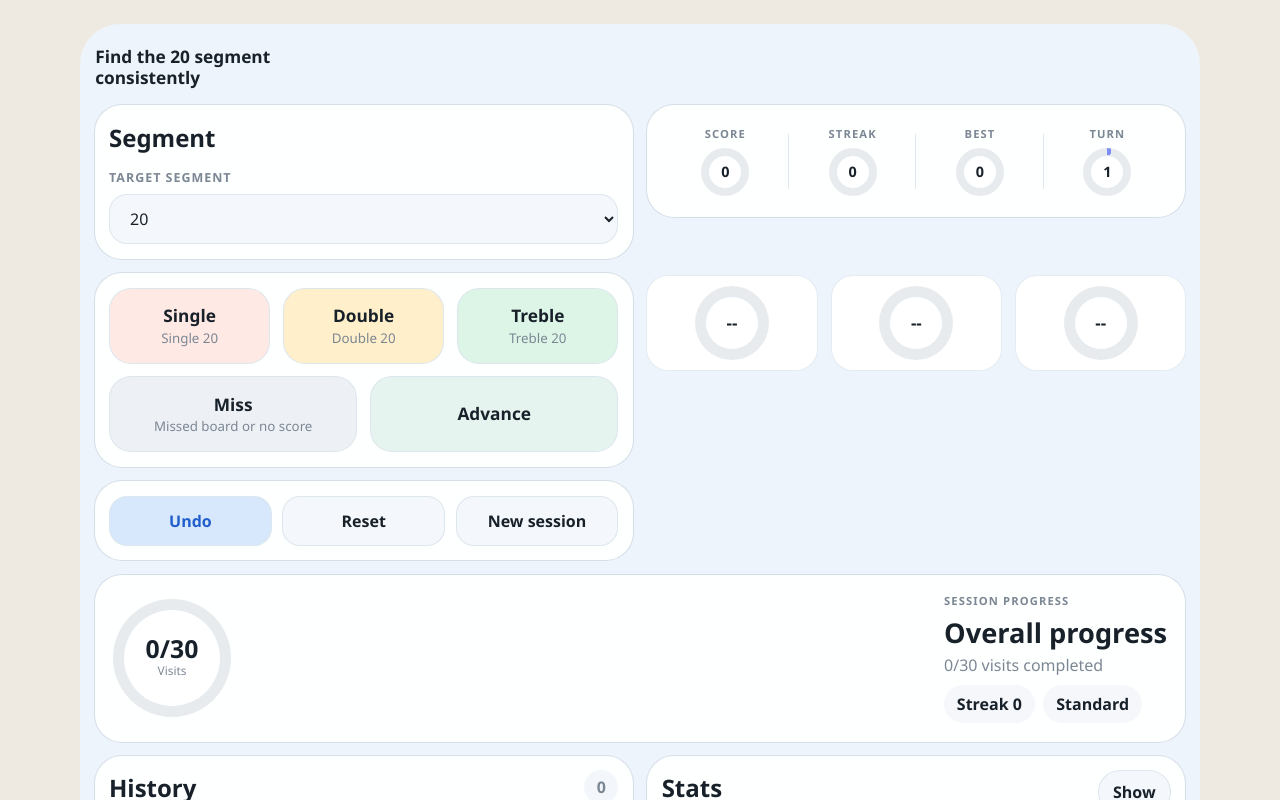
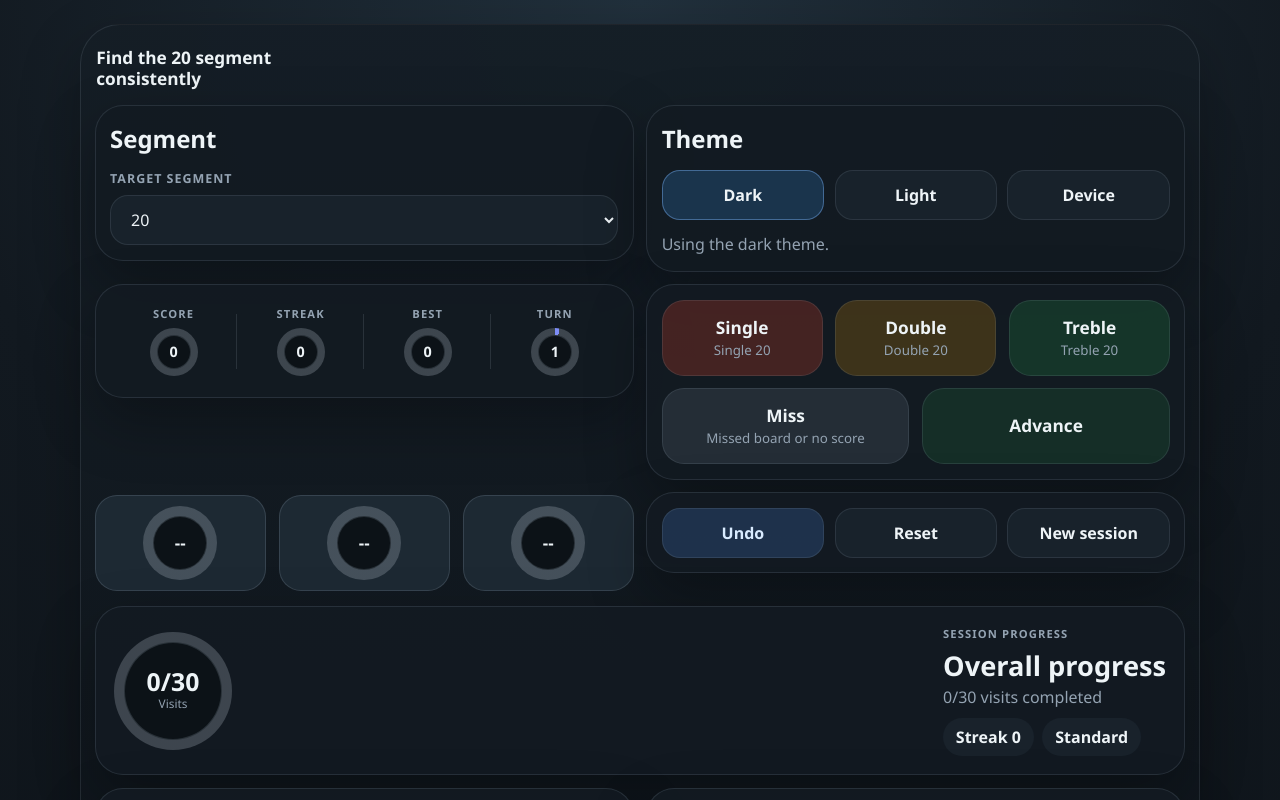
Before and after one commit to spenc259/Dart-Segment-Trainer, a React (Vite) app: page / in a window 1280 px wide. Shown: the top 800 px of the page. Built offline with nearby package versions, Linux system fonts and the light colour scheme.

Commit message:
Add theme preferences

```diff
--- a/src/App.tsx
+++ b/src/App.tsx
@@ -23,6 +23,22 @@ import {
 } from "./lib/gameEngine";
 import type { DartResult, GameModeId, SessionStats } from "./types/game";
 import { DEFAULT_TARGET_SEGMENT, formatDartResult, gameModes, targetSegmentOptions } from "./lib/gameModes";
+
+type ThemePreference = "dark" | "light" | "device";
+
+const THEME_STORAGE_KEY = "twenty-lock-theme-v1";
+
+const getStoredThemePreference = (): ThemePreference => {
+  const storedPreference = window.localStorage.getItem(THEME_STORAGE_KEY);
+
+  if (storedPreference === "light" || storedPreference === "device" || storedPreference === "dark") {
+    return storedPreference;
+  }
+
+  return "dark";
+};
+
+const getSystemPrefersDark = () => window.matchMedia("(prefers-color-scheme: dark)").matches;
 
 const getRingStyle = (progress: number, color: string): CSSProperties => {
   const clampedProgress = Math.max(0, Math.min(progress, 100));
@@ -53,10 +69,34 @@ function App() {
     hydrateSession(window.localStorage.getItem(STORAGE_KEY)),
   );
   const [statsExpanded, setStatsExpanded] = useState(false);
+  const [themePreference, setThemePreference] = useState<ThemePreference>(getStoredThemePreference);
+  const [systemPrefersDark, setSystemPrefersDark] = useState(getSystemPrefersDark);
 
   useEffect(() => {
     saveSession(session);
   }, [session]);
+
+  useEffect(() => {
+    const mediaQuery = window.matchMedia("(prefers-color-scheme: dark)");
+    const handleChange = (event: MediaQueryListEvent) => {
+      setSystemPrefersDark(event.matches);
+    };
+
+    setSystemPrefersDark(mediaQuery.matches);
+    mediaQuery.addEventListener("change", handleChange);
+
+    return () => {
+      mediaQuery.removeEventListener("change", handleChange);
+    };
+  }, []);
+
+  const resolvedTheme = themePreference === "device" ? (systemPrefersDark ? "dark" : "light") : themePreference;
+
+  useEffect(() => {
+    document.documentElement.dataset.theme = resolvedTheme;
+    document.documentElement.style.colorScheme = resolvedTheme;
+    window.localStorage.setItem(THEME_STORAGE_KEY, themePreference);
+  }, [resolvedTheme, themePreference]);
 
   const mode = gameModes[session.modeId];
   const visitLimit = getSessionVisitLimit(session);
@@ -170,6 +210,30 @@ function App() {
             ))}
           </select>
         </label>
+      </section>
+
+      <section className="card secondary-panel theme-panel">
+        <div className="section-heading">
+          <h2>Theme</h2>
+        </div>
+        <div className="theme-switcher" role="group" aria-label="Theme preference">
+          {(["dark", "light", "device"] as const).map((option) => (
+            <button
+              key={option}
+              type="button"
+              className={`theme-button ${themePreference === option ? "selected" : ""}`}
+              aria-pressed={themePreference === option}
+              onClick={() => setThemePreference(option)}
+            >
+              {option === "device" ? "Device" : option[0].toUpperCase() + option.slice(1)}
+            </button>
+          ))}
+        </div>
+        <p className="progress-support">
+          {themePreference === "device"
+            ? `Using your device preference. Current theme: ${resolvedTheme}.`
+            : `Using the ${resolvedTheme} theme.`}
+        </p>
       </section>
 
       <section className="card summary-bar" aria-label="Live stats">
--- a/src/index.css
+++ b/src/index.css
@@ -1,24 +1,84 @@
 :root {
-  color-scheme: light;
+  color-scheme: dark;
   font-family: "Aptos", "Segoe UI Variable Text", "Segoe UI", sans-serif;
   line-height: 1.5;
   font-weight: 400;
-  color: #1b2530;
-  background: #efeae1;
+  color: #eef4f7;
+  background: #0a1015;
   font-synthesis: none;
   text-rendering: optimizeLegibility;
   -webkit-font-smoothing: antialiased;
   -moz-osx-font-smoothing: grayscale;
+  --ink: #eef4f7;
+  --ink-soft: #94a3b2;
+  --page-bg: radial-gradient(circle at top, #21303c 0%, #121920 35%, #090d11 100%);
+  --shell: linear-gradient(180deg, rgba(21, 30, 38, 0.98), rgba(10, 14, 19, 0.98));
+  --shell-border: rgba(161, 179, 193, 0.14);
+  --card: rgba(19, 27, 34, 0.92);
+  --card-border: rgba(150, 168, 183, 0.16);
+  --card-shadow: 0 24px 60px rgba(0, 0, 0, 0.28);
+  --surface-soft: rgba(25, 35, 44, 0.96);
+  --surface-strong: rgba(31, 42, 53, 0.96);
+  --surface-selected: rgba(27, 54, 78, 0.98);
+  --surface-selected-border: rgba(117, 170, 237, 0.45);
+  --surface-border: rgba(159, 177, 191, 0.14);
+  --surface-divider: rgba(159, 177, 191, 0.16);
+  --ring-inner: #0c1217;
+  --ring-border: rgba(157, 174, 188, 0.2);
+  --blue: #6aa9ff;
+  --green: #49cf87;
+  --amber: #ffbe55;
+  --red: #ff7d68;
+  --violet: #9aa7ff;
+  --button-primary-bg: rgba(68, 122, 196, 0.26);
+  --button-primary-text: #d9ebff;
+  --done-chip-bg: rgba(73, 207, 135, 0.14);
+  --done-chip-text: #8be3ac;
+  --highlight-fill: rgba(106, 169, 255, 0.14);
+  --dart-s-bg: rgba(139, 48, 36, 0.42);
+  --dart-d-bg: rgba(122, 86, 18, 0.42);
+  --dart-t-bg: rgba(28, 92, 53, 0.42);
+  --dart-other-bg: rgba(35, 72, 112, 0.42);
+  --dart-miss-bg: rgba(66, 77, 88, 0.4);
+  --dart-advance-bg: rgba(28, 92, 53, 0.32);
+}
+
+:root[data-theme="light"] {
+  color-scheme: light;
+  color: #1b2530;
+  background: #efeae1;
   --ink: #18212a;
-  --ink-soft: #7c8794;
-  --shell: #edf4fb;
-  --card: rgba(255, 255, 255, 0.92);
-  --card-border: rgba(193, 206, 219, 0.65);
+  --ink-soft: #6f7c88;
+  --page-bg: linear-gradient(180deg, #efe8d7 0%, #e4eddc 100%);
+  --shell: linear-gradient(180deg, rgba(245, 241, 232, 0.98), rgba(234, 243, 229, 0.98));
+  --shell-border: rgba(109, 127, 104, 0.14);
+  --card: rgba(255, 251, 243, 0.94);
+  --card-border: rgba(163, 177, 150, 0.25);
+  --card-shadow: 0 24px 60px rgba(67, 80, 63, 0.12);
+  --surface-soft: rgba(245, 248, 241, 0.98);
+  --surface-strong: rgba(255, 255, 252, 0.98);
+  --surface-selected: rgba(223, 236, 214, 0.98);
+  --surface-selected-border: rgba(95, 132, 92, 0.3);
+  --surface-border: rgba(150, 165, 140, 0.22);
+  --surface-divider: rgba(150, 165, 140, 0.22);
+  --ring-inner: #fffdf8;
+  --ring-border: rgba(181, 193, 171, 0.45);
   --blue: #2c7df0;
   --green: #1fb36d;
   --amber: #f4a11a;
   --red: #ef5b4d;
   --violet: #7d8df7;
+  --button-primary-bg: rgba(44, 125, 240, 0.14);
+  --button-primary-text: #205fcb;
+  --done-chip-bg: rgba(31, 179, 109, 0.12);
+  --done-chip-text: #1b8d59;
+  --highlight-fill: rgba(44, 125, 240, 0.08);
+  --dart-s-bg: #ffe9e4;
+  --dart-d-bg: #ffefca;
+  --dart-t-bg: #ddf5e6;
+  --dart-other-bg: #e9f1fb;
+  --dart-miss-bg: #edf1f5;
+  --dart-advance-bg: #e6f4f0;
 }
 
 * {
@@ -32,6 +92,8 @@ body {
   display: flex;
   justify-content: center;
   padding: 1rem;
+  background: var(--page-bg);
+  color: var(--ink);
 }
 
 button {
@@ -51,7 +113,9 @@ button {
   display: grid;
   gap: 0.78rem;
   background: var(--shell);
+  border: 1px solid var(--shell-border);
   border-radius: 40px;
+  box-shadow: var(--card-shadow);
 }
 
 .card,
@@ -59,6 +123,7 @@ button {
   background: var(--card);
   border: 1px solid var(--card-border);
   border-radius: 28px;
+  box-shadow: var(--card-shadow);
 }
 
 .intro-panel,
@@ -169,7 +234,7 @@ button {
 }
 
 .dartboard-highlight {
-  fill: rgba(44, 125, 240, 0.08);
+  fill: var(--highlight-fill);
   stroke: var(--blue);
   stroke-width: 2;
 }
@@ -203,8 +268,8 @@ button {
   position: absolute;
   inset: 10px;
   border-radius: inherit;
-  background: #fff;
-  border: 1px solid rgba(225, 232, 239, 0.85);
+  background: var(--ring-inner);
+  border: 1px solid var(--ring-border);
 }
 
 .progress-ring-inner {
@@ -262,14 +327,14 @@ button {
   min-height: 34px;
   padding: 0.45rem 0.8rem;
   border-radius: 999px;
-  background: #f5f7fb;
+  background: var(--surface-soft);
   color: var(--ink);
   font-weight: 700;
 }
 
 .inline-badge.done {
-  background: rgba(31, 179, 109, 0.12);
-  color: var(--green);
+  background: var(--done-chip-bg);
+  color: var(--done-chip-text);
 }
 
 .summary-grid,
@@ -320,8 +385,8 @@ button {
   position: absolute;
   inset: 7px;
   border-radius: inherit;
-  background: #fff;
-  border: 1px solid rgba(225, 232, 239, 0.85);
+  background: var(--ring-inner);
+  border: 1px solid var(--ring-border);
 }
 
 .summary-ring-inner {
@@ -343,7 +408,7 @@ button {
   right: 0;
   width: 1px;
   height: calc(100% - 28px);
-  background: rgba(221, 230, 238, 0.95);
+  background: var(--surface-divider);
 }
 
 .progress-card-mini {
@@ -387,8 +452,8 @@ button {
 .visit-slot {
   padding: 0.65rem 0.45rem;
   border-radius: 22px;
-  background: #ffffff;
-  border: 1px solid rgba(226, 234, 241, 0.9);
+  background: var(--surface-strong);
+  border: 1px solid var(--ring-border);
   display: grid;
   justify-items: center;
   gap: 0.45rem;
@@ -430,8 +495,8 @@ button {
   gap: 0;
   text-align: center;
   color: var(--ink);
-  background: #f4f8fc;
-  border: 1px solid rgba(221, 230, 238, 0.95);
+  background: var(--surface-soft);
+  border: 1px solid var(--surface-border);
 }
 
 .dart-button span {
@@ -451,27 +516,27 @@ button {
 }
 
 .dart-s {
-  background: #ffe9e4;
+  background: var(--dart-s-bg);
 }
 
 .dart-d {
-  background: #ffefca;
+  background: var(--dart-d-bg);
 }
 
 .dart-t {
-  background: #ddf5e6;
+  background: var(--dart-t-bg);
 }
 
 .dart-other {
-  background: #e9f1fb;
+  background: var(--dart-other-bg);
 }
 
 .dart-miss {
-  background: #edf1f5;
+  background: var(--dart-miss-bg);
 }
 
 .dart-advance {
-  background: #e6f4f0;
+  background: var(--dart-advance-bg);
 }
 
 .dart-button:disabled {
@@ -482,15 +547,15 @@ button {
   padding: 1rem;
   border-radius: 22px;
   text-align: left;
-  background: #f4f8fc;
-  border: 1px solid rgba(221, 230, 238, 0.95);
+  background: var(--surface-soft);
+  border: 1px solid var(--surface-border);
   display: grid;
   gap: 0.35rem;
 }
 
 .mode-card.selected {
-  background: #ddeafb;
-  border-color: rgba(101, 147, 234, 0.28);
+  background: var(--surface-selected);
+  border-color: var(--surface-selected-border);
 }
 
 .mode-name {
@@ -536,35 +601,61 @@ button {
   min-height: 48px;
   padding: 0.75rem 1rem;
   border-radius: 18px;
-  background: #f4f8fc;
+  background: var(--surface-soft);
   color: var(--ink);
-  border: 1px solid rgba(221, 230, 238, 0.95);
+  border: 1px solid var(--surface-border);
   font: inherit;
+}
+
+.theme-switcher {
+  display: grid;
+  grid-template-columns: repeat(3, minmax(0, 1fr));
+  gap: 0.65rem;
+}
+
+.theme-button {
+  min-height: 46px;
+  padding: 0.75rem;
+  border-radius: 18px;
+  background: var(--surface-soft);
+  color: var(--ink);
+  border: 1px solid var(--surface-border);
+  font-weight: 700;
+  transition:
+    transform 150ms ease,
+    box-shadow 150ms ease,
+    background 150ms ease,
+    border-color 150ms ease;
+}
+
+.theme-button.selected {
+  background: var(--surface-selected);
+  border-color: var(--surface-selected-border);
 }
 
 .utility-button {
   min-height: 46px;
   padding: 0.75rem;
   border-radius: 18px;
-  background: #f4f8fc;
+  background: var(--surface-soft);
   color: var(--ink);
   font-weight: 700;
-  border: 1px solid rgba(221, 230, 238, 0.95);
+  border: 1px solid var(--surface-border);
 }
 
 .section-toggle {
   min-height: 38px;
   padding: 0.55rem 0.9rem;
   border-radius: 999px;
-  background: #f4f8fc;
+  background: var(--surface-soft);
   color: var(--ink);
   font-weight: 700;
-  border: 1px solid rgba(221, 230, 238, 0.95);
+  border: 1px solid var(--surface-border);
 }
 
 .utility-button.primary {
-  background: #d7e8fc;
-  color: #205fcb;
+  background: var(--button-primary-bg);
+  color: var(--button-primary-text);
 }
 
 .mini-stats-grid {
@@ -574,8 +665,8 @@ button {
 .mini-stat {
   padding: 0.8rem;
   border-radius: 20px;
-  background: #f1f6fb;
-  border: 1px solid rgba(226, 234, 241, 0.9);
+  background: var(--surface-soft);
+  border: 1px solid var(--surface-border);
   display: grid;
   gap: 0.22rem;
 }
@@ -599,7 +690,7 @@ button {
   border-radius: 999px;
   display: grid;
   place-items: center;
-  background: #f3f7fb;
+  background: var(--surface-soft);
   color: var(--ink-soft);
   font-weight: 700;
 }
@@ -611,7 +702,7 @@ button {
 
 .history-item {
   padding: 0.9rem 0;
-  border-top: 1px solid rgba(221, 230, 238, 0.95);
+  border-top: 1px solid var(--surface-divider);
 }
 
 .history-list > .history-item:first-child {
@@ -655,14 +746,16 @@ button {
 .dart-button:hover,
 .mode-card:hover,
 .utility-button:hover,
-.section-toggle:hover {
+.section-toggle:hover,
+.theme-button:hover {
   transform: translateY(-1px);
 }
 
 .dart-button:active,
 .mode-card:active,
 .utility-button:active,
-.section-toggle:active {
+.section-toggle:active,
+.theme-button:active {
   transform: translateY(1px);
 }
 
```
